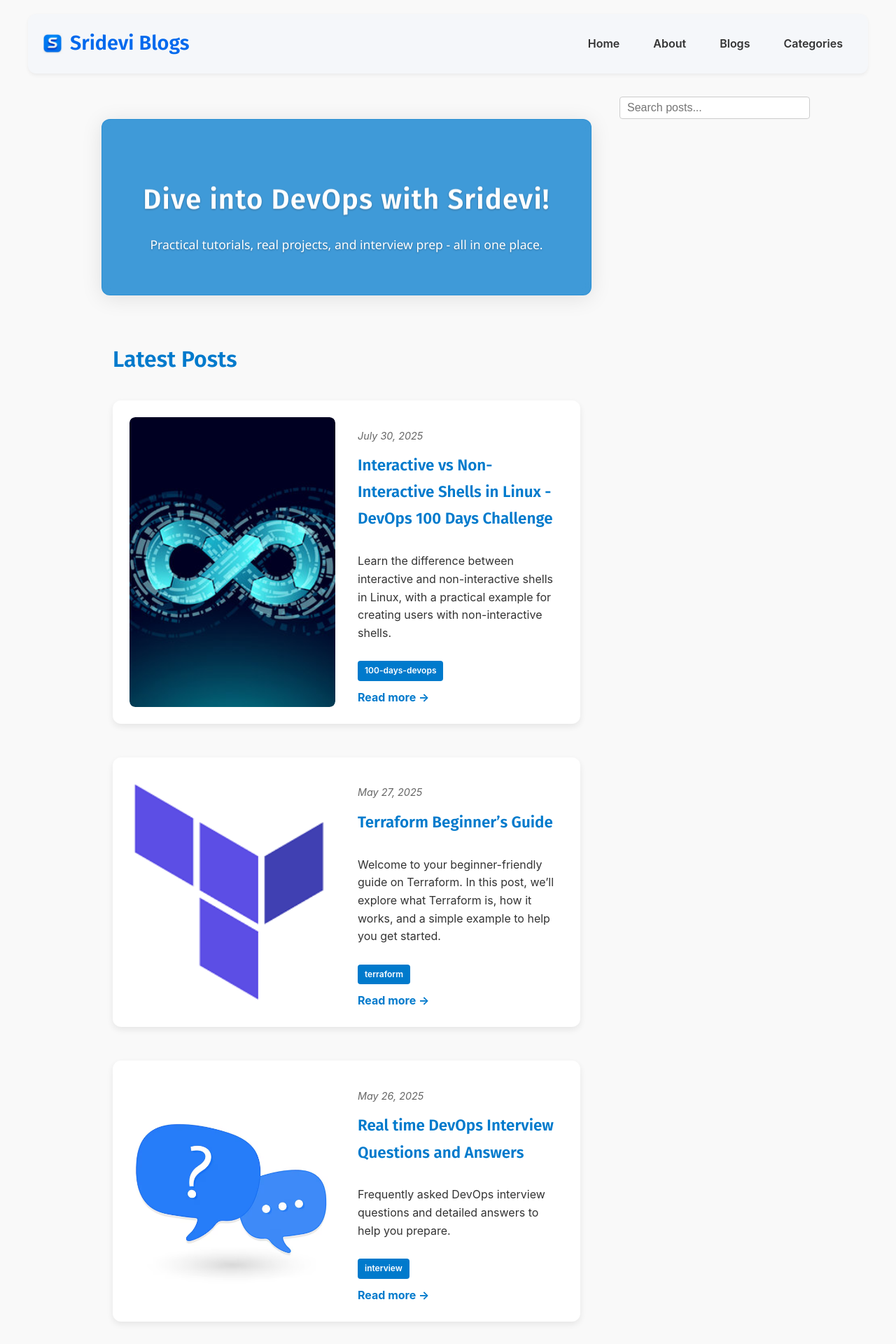
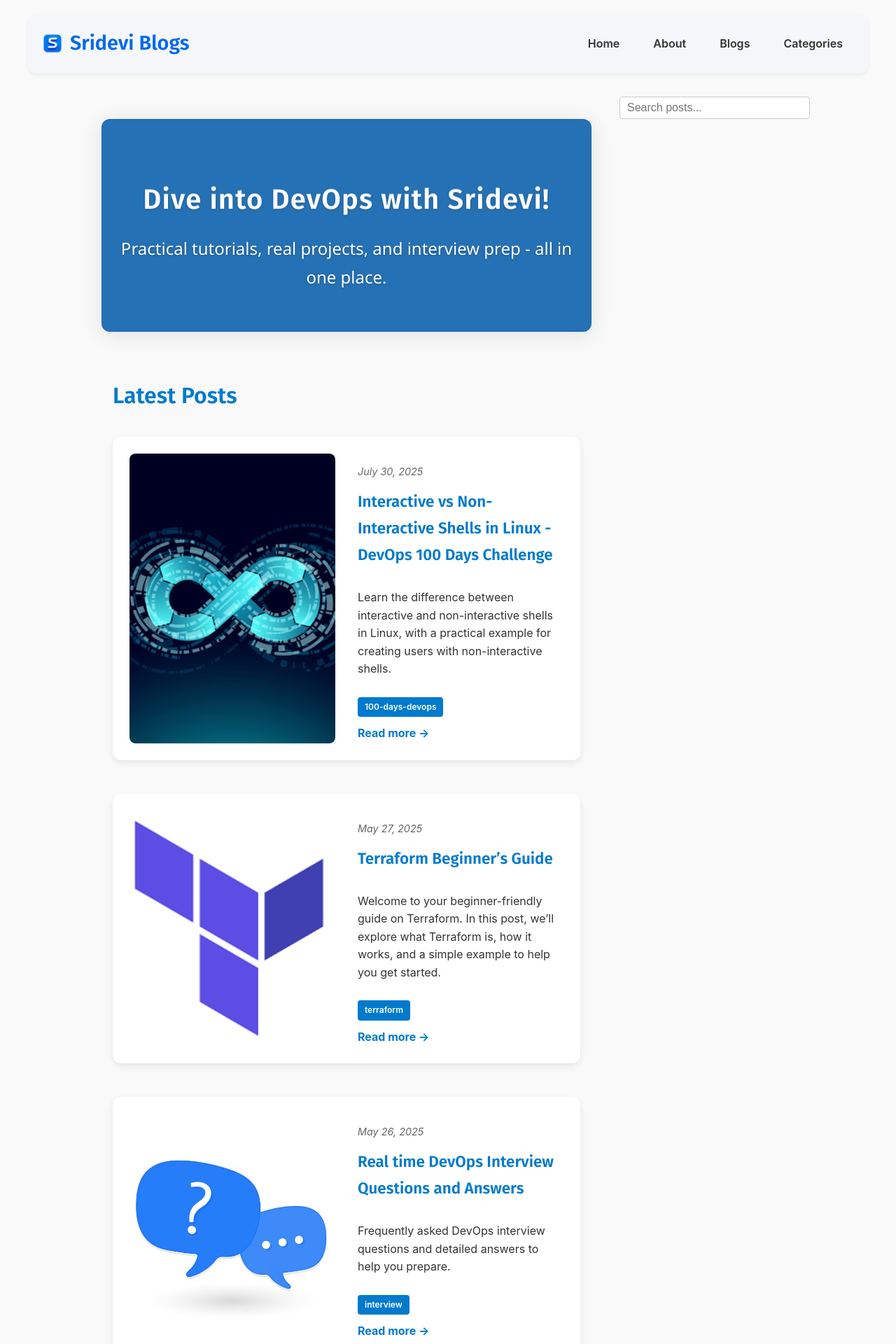
Before and after one commit to srideviblogs/srideviblogs.github.io, a Jekyll site: the page built from index.md, in a window 1280 px wide. Shown: the top 1920 px of the page at 70% size. Built offline with Jekyll 4.4.1, drawn with Linux system fonts in a browser that asks for light colours.

Commit message:
Update custom.css

```diff
--- a/assets/css/custom.css
+++ b/assets/css/custom.css
@@ -112,7 +112,7 @@ header.site-header {
 /* welcome intro */
 
 .welcome-intro {
-  background: rgba(0, 122, 204, 0.75);
+  background: rgba(0, 90, 170, 0.85);
   backdrop-filter: blur(8px);
   color: white;
   text-align: center;
@@ -125,7 +125,7 @@ header.site-header {
   margin-top: 2rem;
   text-shadow: 0 1px 3px rgba(0, 0, 0, 0.3);
   box-shadow: 0 4px 30px rgba(0, 0, 0, 0.1); /* optional for depth */
-  border: 1px solid rgba(0, 122, 204, 0.3);   /* subtle glass edge */
+  border: 1px solid rgba(0, 90, 170, 0.3);   /* subtle glass edge */
 }
 
 .animate-heading {
@@ -141,7 +141,7 @@ header.site-header {
 }
 
 .animate-paragraph {
-  font-size: 1.1rem;
+  font-size: 1.5rem;
   color: white;
   margin-top: 1rem;
   margin-bottom: 0.5rem; /* NEW: reduce space after paragraph */
```
